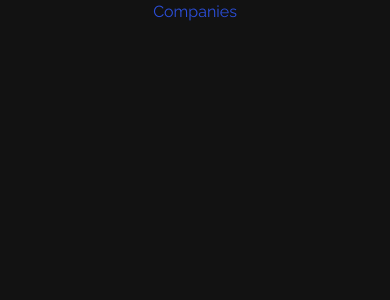
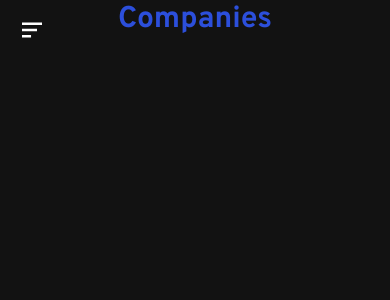
Before and after one commit to mathwcruz/portfolio, a Next.js app: page /companies in a window 390 px wide. Shown: the top 300 px of the page. Built offline with nearby package versions, Linux system fonts and the light colour scheme.

Commit message:
feat: add menu button at at all pages

```diff
--- a/src/components/SidebarMenu/SidebarMenuNav.tsx
+++ b/src/components/SidebarMenu/SidebarMenuNav.tsx
@@ -98,7 +98,6 @@ export const SidebarMenuNav = () => {
           variant="unstyled"
           title="E-mail"
           onClick={onCopy}
-          //TODO: create a function to copy to clipboard tmy e-mail address then show a message to the user, for UX
         />
       </Flex>
     </Flex>
--- a/src/pages/companies.tsx
+++ b/src/pages/companies.tsx
@@ -1,8 +1,56 @@
 import type { NextPage } from "next";
-import { Box } from "@chakra-ui/react";
+import Head from "next/head";
+import {
+  Text,
+  Heading,
+  Flex,
+  IconButton,
+  Icon,
+  useMediaQuery,
+} from "@chakra-ui/react";
+import { BiMenuAltLeft } from "react-icons/bi";
+
+// import { ThemeSwitcher } from "components/ThemeSwitcher";
+import { useSidebarMenuDrawer } from "contexts/SidebarMenuDrawerContext";
 
 const Companies: NextPage = () => {
-  return <Box>Companies</Box>;
+  const { onOpen } = useSidebarMenuDrawer();
+
+  const [isToShowOpenMenuButton] = useMediaQuery("(max-width: 800px)");
+
+  return (
+    <>
+      <Head>
+        <title>Matheus da Cruz</title>
+      </Head>
+
+      <Flex
+        w="100%"
+        h="100%"
+        alignItems="center"
+        justifyContent="center"
+        flexDirection="column"
+        position="relative"
+      >
+        {isToShowOpenMenuButton && (
+          <IconButton
+            aria-label="Open menu"
+            icon={<Icon as={BiMenuAltLeft} />}
+            fontSize="30"
+            mr="2"
+            color="white"
+            variant="unstyled"
+            top="3"
+            left="3"
+            position="absolute"
+            onClick={onOpen}
+          />
+        )}
+        <Heading>Companies</Heading>
+        {/* <ThemeSwitcher position="absolute" top="1.5" right="6" /> */}
+      </Flex>
+    </>
+  );
 };
 
 export default Companies;
--- a/src/pages/index.tsx
+++ b/src/pages/index.tsx
@@ -1,6 +1,5 @@
 import type { NextPage } from "next";
 import Head from "next/head";
-import Image from "next/image";
 import {
   Text,
   Heading,
@@ -47,8 +46,7 @@ const Home: NextPage = () => {
             onClick={onOpen}
           />
         )}
-        <Heading>Título</Heading>
-        <Text fontSize="xl">Apaixonado por economia</Text>
+        <Heading>Home</Heading>
         {/* <ThemeSwitcher position="absolute" top="1.5" right="6" /> */}
       </Flex>
     </>
```
Also changed, not shown: src/pages/about.tsx (+50 -2 lines), src/pages/projects.tsx (+51 -2 lines).
